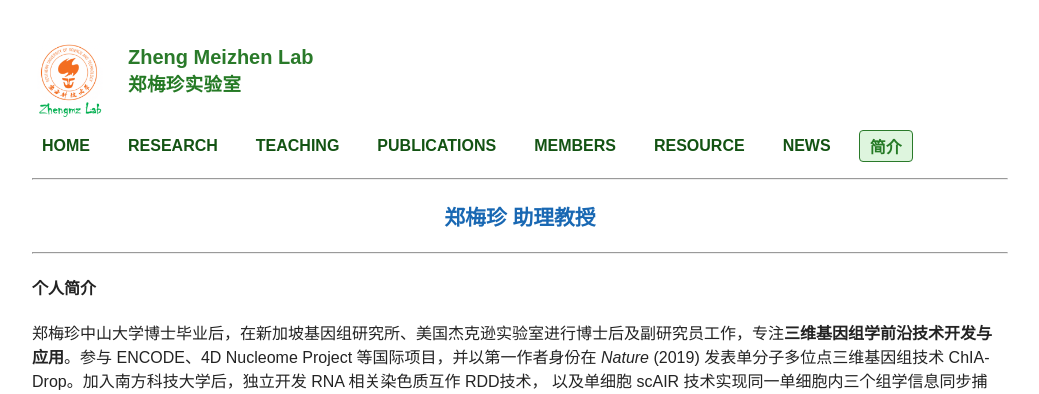
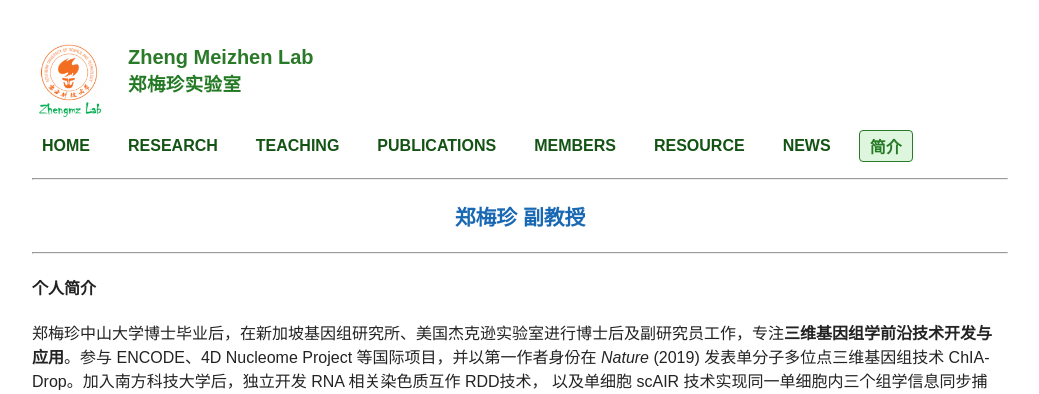
Before and after one commit to ZhengmzLab/zhengmzlab.github.io, a Jekyll site: the page built from zh.md, in a window 1280 px wide. Shown: the top 394 px of the page, without its empty margins (120-1159 px from the left). Built offline with Jekyll 4.4.1, drawn with Linux system fonts in a browser that asks for light colours; comment, search, counter and statistics services are not loaded.

Commit message:
Change title from 助理教授 to 副教授

```diff
--- a/zh.md
+++ b/zh.md
@@ -4,7 +4,7 @@ title: 简介
 ---
 
 <p align="center" style="color:#1968b3; font-size:1.3em; font-weight:bold;">
-郑梅珍 助理教授
+郑梅珍 副教授
 </p>
 
 ---
```
